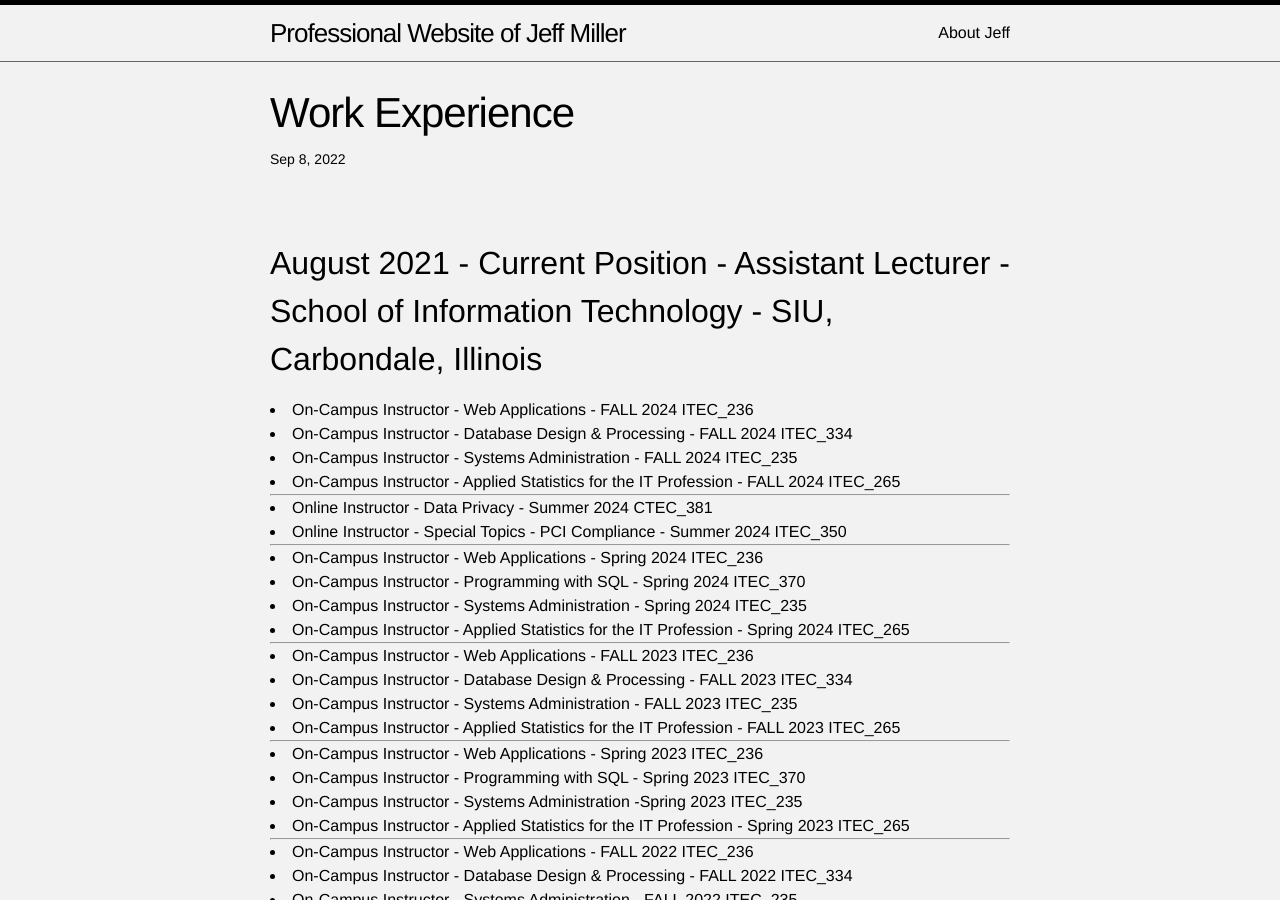
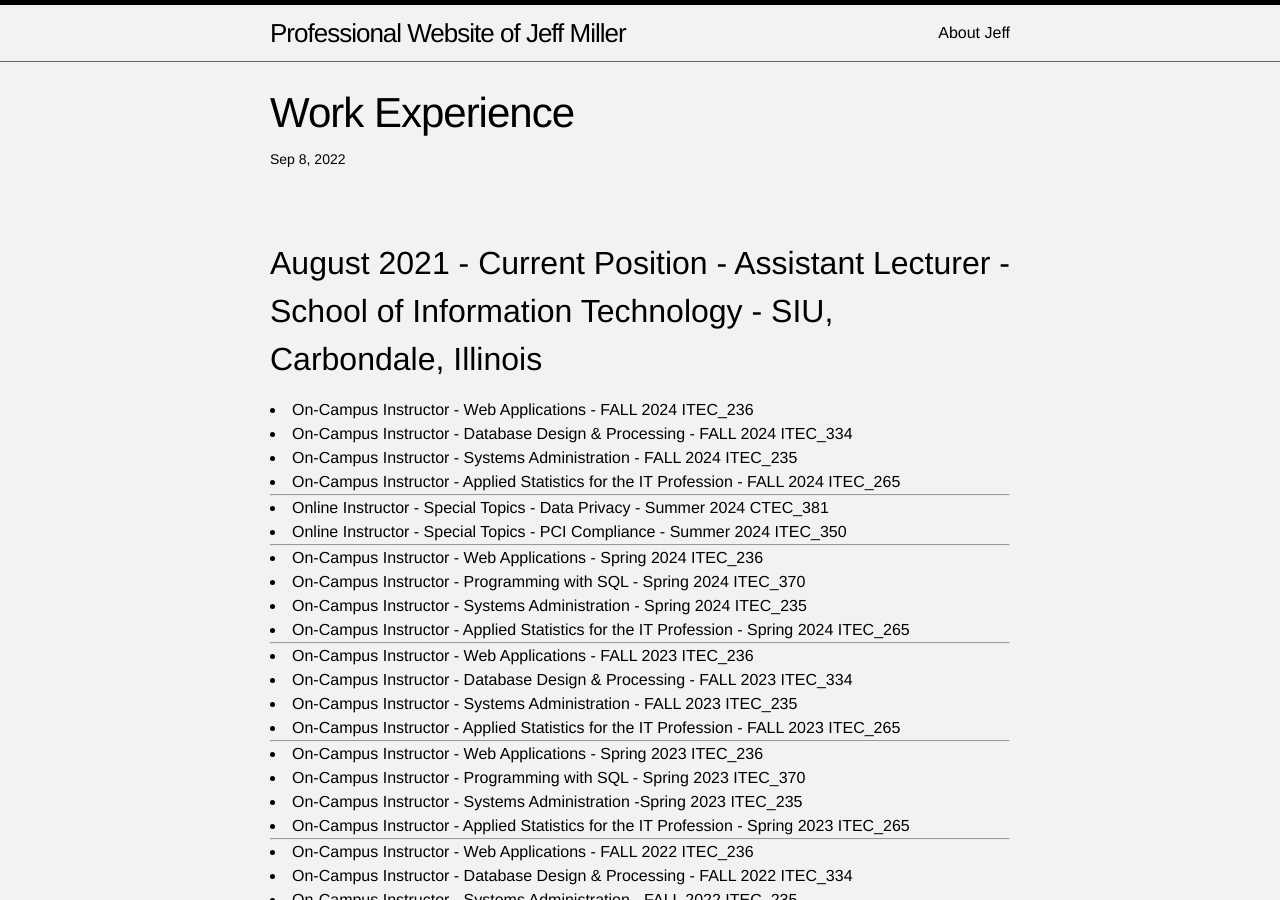
Before and after one commit to jmillersiu/jmillersiu.github.io, a Jekyll site: the page built from _posts/2021-09-21-work_experience.markdown, in a window 1280 px wide and 900 px high. Built offline with Jekyll 4.4.1, drawn with Linux system fonts in a browser that asks for light colours.

Commit message:
Update 2021-09-21-work_experience.markdown

```diff
--- a/_posts/2021-09-21-work_experience.markdown
+++ b/_posts/2021-09-21-work_experience.markdown
@@ -13,7 +13,7 @@
 <li>On-Campus Instructor - Systems Administration - FALL 2024 ITEC_235</li>
 <li>On-Campus Instructor - Applied Statistics for the IT Profession - FALL 2024 ITEC_265</li>
 ---
-<li>Online Instructor - Data Privacy - Summer 2024 CTEC_381</li>
+<li>Online Instructor - Special Topics - Data Privacy - Summer 2024 CTEC_381</li>
 <li>Online Instructor - Special Topics - PCI Compliance - Summer 2024 ITEC_350</li>
 ---
 <li>On-Campus Instructor - Web Applications - Spring 2024 ITEC_236</li>
```
